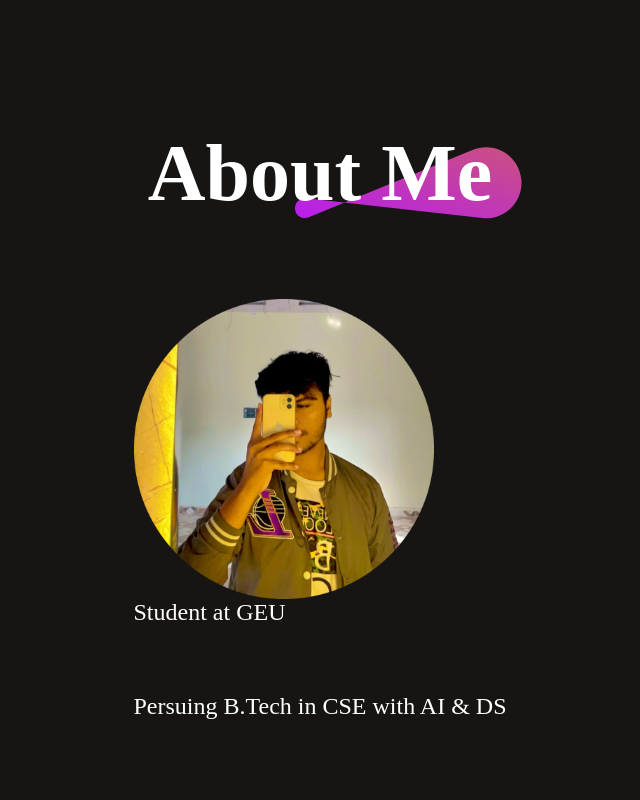
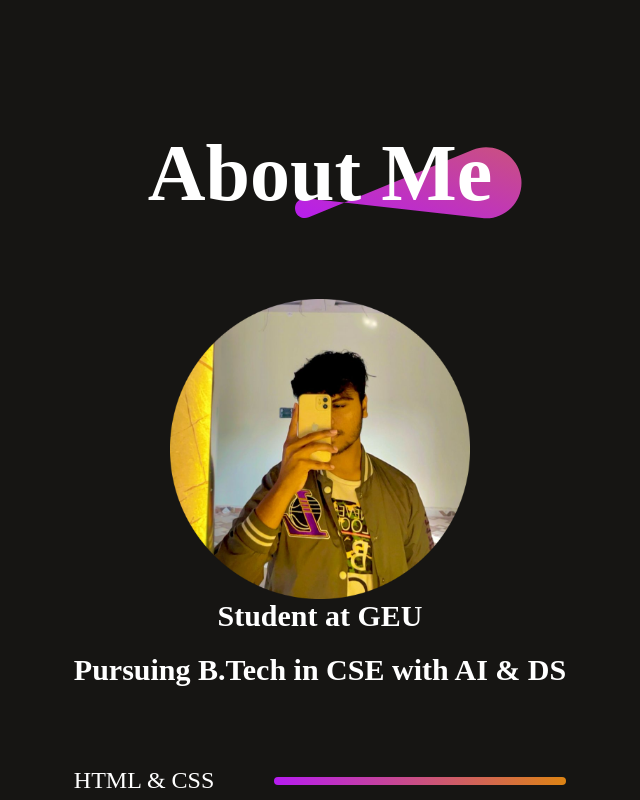
Before and after one commit to Anujsinghchaudhary/portfolio-react, a React (Vite) app: page / in a window 1280 px wide. Shown: the part 880-1680 px from the top of the page, without its empty margins (320-960 px from the left). Built offline with nearby package versions, Linux system fonts and the light colour scheme; a web font is replaced by a local one.

Commit message:
minor bug fixes

```diff
--- a/src/components/about/about.css
+++ b/src/components/about/about.css
@@ -6,6 +6,7 @@
     gap: 80px;
     margin: 80px 170px;
 }
+
 
 .about-title {
     position: relative;
@@ -33,22 +34,28 @@
 .about-left {
     display: flex;
     align-items: center;
-    justify-content: flex-start;
+    justify-content: center;
     gap: 20px;
+    text-align: center;
 }
+
 
 .about-para {
     display: flex;
     flex-direction: column;
     gap: 20px;
-    font-size: 24px;
-    font-weight: 500;
+    font-size: 30px;
+    font-weight: 600;
+    align-items: center;
+    text-align: center;
 }
+
 
 .about-skills {
     display: flex;
     flex-direction: column;
     gap: 20px;
+    width: 100%;
 }
 
 .about-skill {
--- a/src/components/about/about.jsx
+++ b/src/components/about/about.jsx
@@ -4,38 +4,37 @@ import Profile_anuj from "../../assets/Profile_anuj.svg";
 
 const About = () => {
   return (
-    <div id="about" className="about">
-      <div className="about-title">
+    <section id="about" className="about">
+      <header className="about-title">
         <h1>About Me</h1>
-        <img src={theme} alt="Theme" />
-      </div>
+        <img src={theme} alt="Theme decoration" />
+      </header>
       <div className="about-sections">
         <div className="about-left">
-          <img src={Profile_anuj} alt="Profile_anuj" width="300px" height="300px" />
+          <img src={Profile_anuj} alt="Profile of Anuj Singh" width="300px" height="300px" />
         </div>
         <div className="about-right">
           <div className="about-para">
             <p>Student at GEU</p>
-            <br />
-            <p>Persuing B.Tech in CSE with AI & DS</p>
+            <p>Pursuing B.Tech in CSE with AI & DS</p>
           </div>
           <div className="about-skills">
             <div className="about-skill">
               <p>HTML & CSS</p>
-              <hr style={{ width: "60%" }} />
+              <hr className="skill-bar" style={{ width: "60%" }} />
             </div>
             <div className="about-skill">
               <p>JavaScript</p>
-              <hr style={{ width: "60%" }} />
+              <hr className="skill-bar" style={{ width: "60%" }} />
             </div>
             <div className="about-skill">
               <p>React</p>
-              <hr style={{ width: "80%" }} />
+              <hr className="skill-bar" style={{ width: "80%" }} />
             </div>
             <div className="about-skill">
               <p>Node.js</p>
-              <hr style={{ width: "50%" }} />
-              </div>
+              <hr className="skill-bar" style={{ width: "50%" }} />
+            </div>
           </div>
         </div>
       </div>
@@ -57,8 +56,8 @@ const About = () => {
         </div>
         <hr />
       </div>
-    </div>
-  )
+    </section>
+  );
 }
 
-export default About
+export default About;
```
